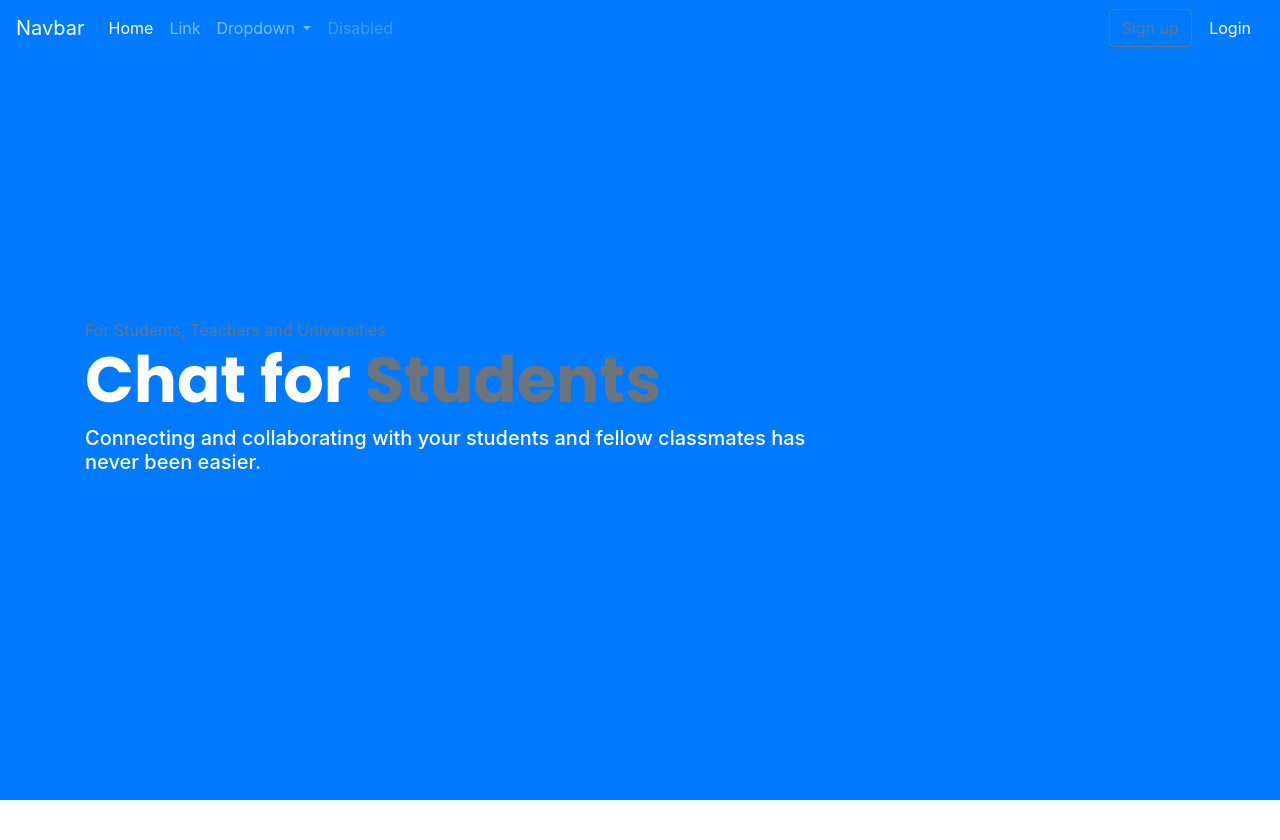
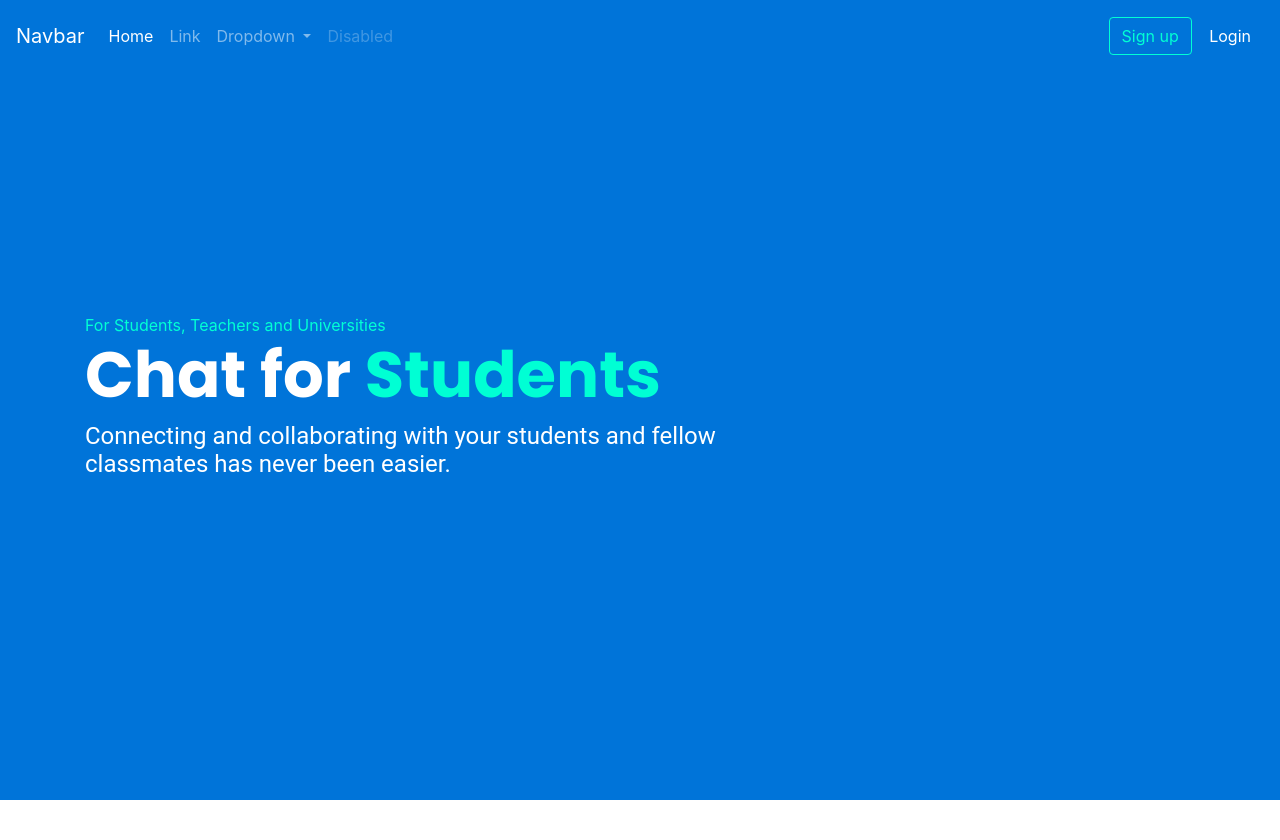
Before and after one commit to NoahsNMC/Chatversity_Static, a PHP site: page / in a window 1280 px wide. Shown: the top 840 px of the page. Run offline with PHP 8.4, Linux system fonts and the light colour scheme; style sheets or scripts are compiled from the project's sources; some libraries are stand-ins or nearby versions.

Commit message:
Updated navbar padding on scroll

```diff
--- a/scss/styles.scss
+++ b/scss/styles.scss
@@ -3,22 +3,29 @@
  * Files are compiled to /css for development and /dist/css for build
  */
 
-@import url("https://fonts.googleapis.com/css?family=Poppins:700");
-
-@import "../node_modules/bootstrap/scss/bootstrap.scss"; // Import all of Bootstrap
-
 // ==========================================================================
 // Variable Overrides
 // ==========================================================================
 
+//
+// Colors
+// ==========================================================================
+@import url("https://fonts.googleapis.com/css?family=Poppins:700");
+$theme-colors: (
+  "primary": #0074d9,
+  "secondary":#00FFD4,
+  "danger": #ff4136
+);
 
 
+// * Import Bootstrap * //
+@import "../node_modules/bootstrap/scss/bootstrap.scss"; // Import all of Bootstrap
 
 // ==========================================================================
 // Typography
 // ==========================================================================
 
-// Enable responsive font sizes
+// * Enable responsive font sizes * //
 $enable-responsive-font-sizes: true;
 
 
@@ -26,8 +33,45 @@ html {
   font-size: 16px; // Base font size
 }
 
-// Headings
+//
+// Typography
+// ==========================================================================
+
+
 h1 {
   font-family: "Poppins", sans-serif;
   @include rfs(64);
 }
+h2 {
+
+}
+h3 {
+
+}
+h4 {
+
+}
+h5 {
+  font-family: "Roboto", sans-serif;
+  @include rfs(24);
+  font-weight: normal;
+}
+h6 {
+
+}
+
+// ==========================================================================
+// Generic
+// ==========================================================================
+
+#_primaryNavigation {
+  transition: 0.5s ease padding;
+  &.tiny {
+    padding: 0.5rem 1rem;
+    background: #aaa;
+  }
+}
+
+.navbar {
+  padding: 1rem 1rem;
+}
```
